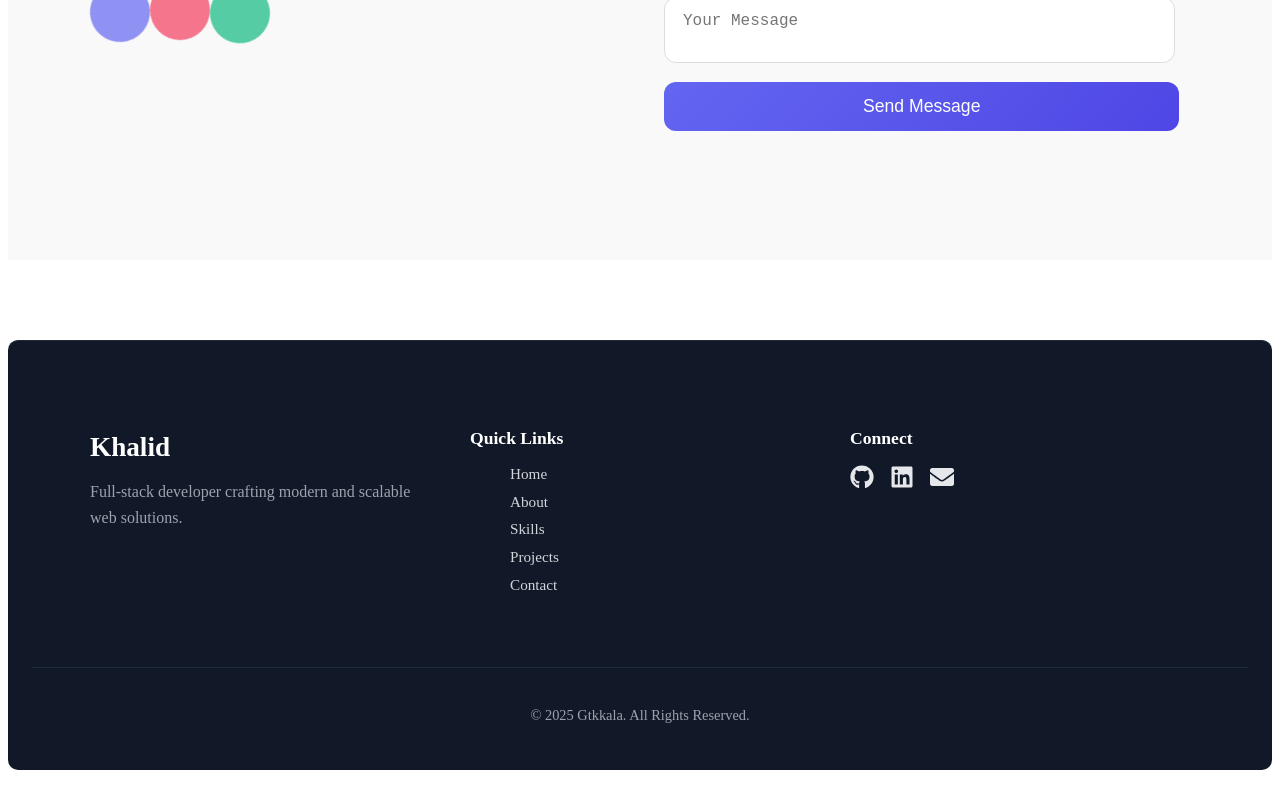
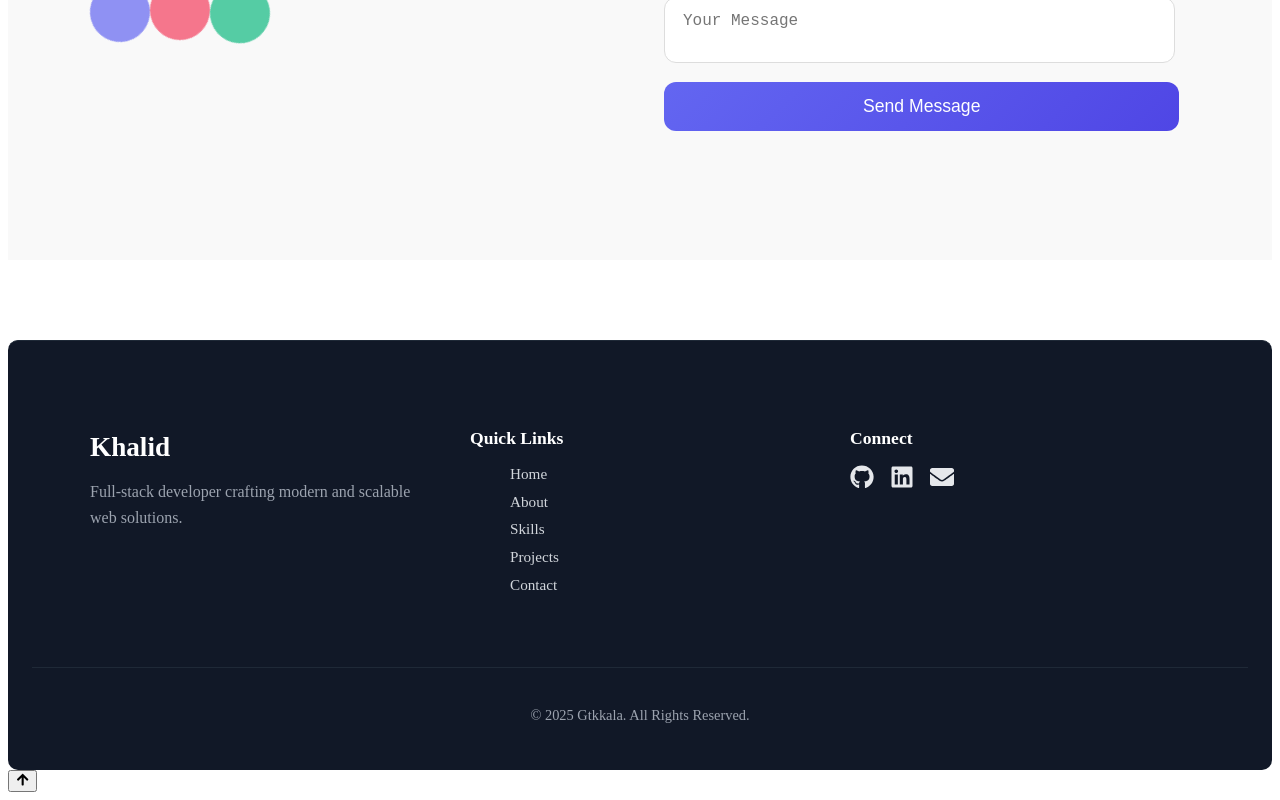
Before and after one commit to GTK-kala/Personal-Portfolio-App, a React (Vite) app in the folder Personal-Portfolio-App/: page / in a window 1280 px wide. Shown: the part 3712-4512 px from the top of the page. Before the commit the page ends 4490 px from the top, so only its background shows below. Built offline with nearby package versions, Linux system fonts and the light colour scheme.

Commit message:
Creating a Back To Top animation

```diff
--- a/Personal-Portfolio-App/src/Page/Home.jsx
+++ b/Personal-Portfolio-App/src/Page/Home.jsx
@@ -1,3 +1,4 @@
+import BackToTop from '../components/BackToTop/BackToTop';
 import Project from '../components/Projects/Project';
 import Contact from '../components/Contact/Contact';
 import NavBar from '../components/NavBar/NavBar';
@@ -16,6 +17,7 @@ const Home = () => {
      <Project />
      <Contact />
      <Footer />
+     <BackToTop />
     </>
   )
 }
--- /dev/null
+++ b/Personal-Portfolio-App/src/components/BackToTop/BackToTop.jsx
@@ -0,0 +1,36 @@
+import React, { useState, useEffect } from "react";
+import "./BackToTop.css";
+import { FaArrowUp } from "react-icons/fa";
+
+ const BackToTop = () => {
+  const [visible, setVisible] = useState(false);
+
+  useEffect(() => {
+    const toggleVisibility = () => {
+      if (window.scrollY > 300) {
+        setVisible(true);
+      } else {
+        setVisible(false);
+      }
+    };
+    window.addEventListener("scroll", toggleVisibility);
+    return () => window.removeEventListener("scroll", toggleVisibility);
+  }, []);
+
+  const scrollToTop = () => {
+    window.scrollTo({
+      top: 0,
+      behavior: "smooth",
+    });
+  };
+
+  return (
+    <button
+      className={`back-to-top ${visible ? "show" : ""}`}
+      onClick={scrollToTop}
+    >
+      <FaArrowUp />
+    </button>
+  );
+}
+export default BackToTop
```
Also changed, not shown: Personal-Portfolio-App/src/components/BackToTop/BackToTop.css (added).
